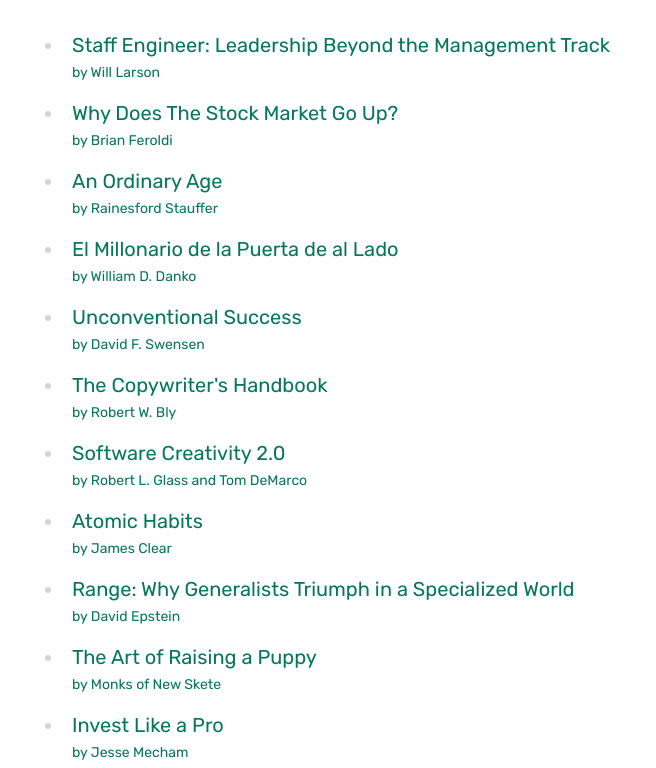
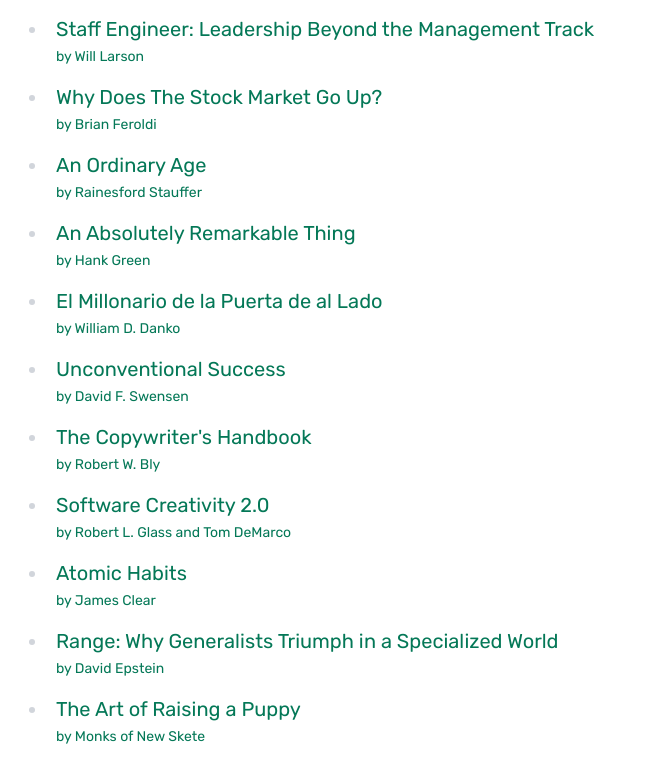
Before and after one commit to davidojedalopez/david-ojeda, an Eleventy site: page books.njk in a window 1280 px wide. Shown: the part 305-1073 px from the top of the page, without its empty margins (0-656 px from the left). Built offline with nearby package versions, Linux system fonts and the light colour scheme; Eleventy itself is replaced by a stand-in of ours; files that its build step writes are made by us from their sources; what eleventy-plugin-reading-time would draw is missing.

Commit message:
Style changes and add book

```diff
--- a/_includes/layouts/base.njk
+++ b/_includes/layouts/base.njk
@@ -104,7 +104,7 @@
                 url('/fonts/rubik-v14-latin-regular.woff') format('woff');
         }
         main, header {
-            margin: 2rem;
+            margin: 1rem;
             font-family: 'Rubik', 'sans-serif'
         }
     </style>
--- a/books.njk
+++ b/books.njk
@@ -6,7 +6,7 @@ permalink: books/
 
 <h1>Books</h1>
 
-<article class="prose prose md:prose-xl">
+<article class="prose prose-xl">
   <ul class="list-outside">
     {% for book in collections.books | sort(attribute='data.read_at') | reverse %}
       <li>
--- /dev/null
+++ b/books/an-absolutely-remarkable-thing.md
@@ -0,0 +1,5 @@
+---
+title: An Absolutely Remarkable Thing
+author: Hank Green
+read_at: 2020-10-24
+---
```
Also changed, not shown: books/an-absolutely-remarkable-thing.11tydata.yml (added, +10 -0 lines).
